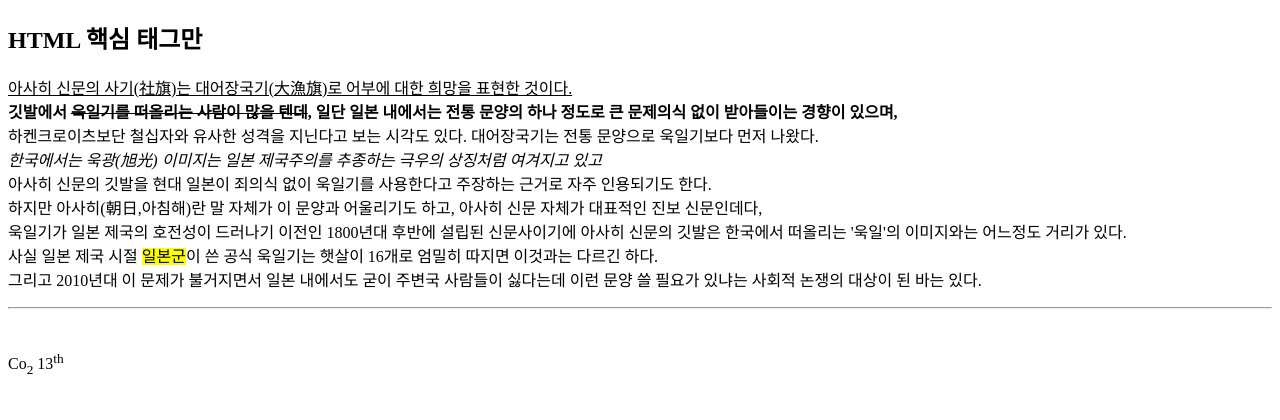
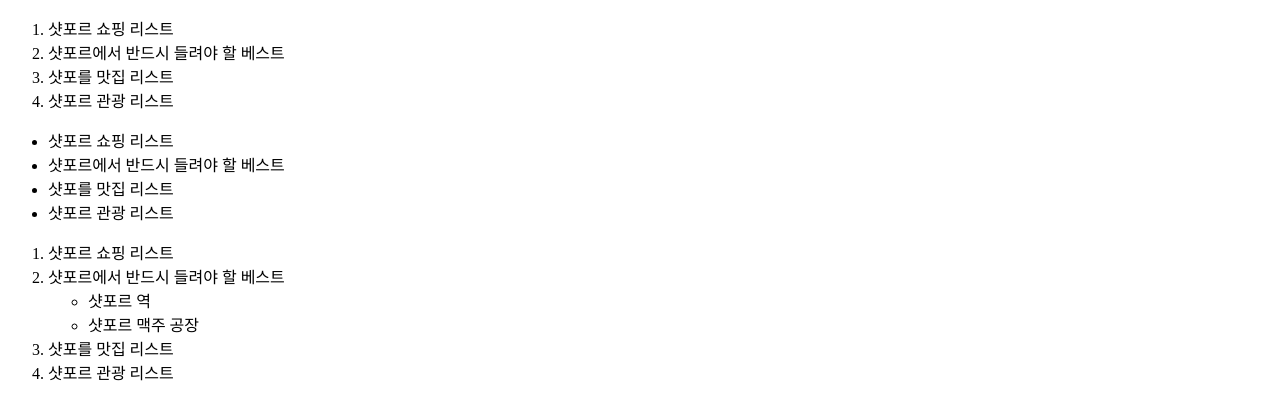
Before and after one commit to choiminjun94/TIL2023, a plain HTML site: page Publishing_Study/index.html in a window 1280 px wide. Drawn offline with Linux system fonts and the light colour scheme.

Commit message:
HTML 목록

```diff
--- a/Publishing_Study/index.html
+++ b/Publishing_Study/index.html
@@ -7,24 +7,32 @@
     <title>Document</title>
 </head>
 <body>
-    <h2>HTML 핵심 태그만</h2>
-    <p>
-        <u>아사히 신문의 사기(社旗)는 대어장국기(大漁旗)로 어부에 대한 희망을 표현한 것이다. </u><br>
-       <b>깃발에서 <s>욱일기를 떠올리는 사람이 많을 텐데</s>, 일단 일본 내에서는 전통 문양의 하나 정도로 큰 문제의식 없이 받아들이는 경향이 있으며,</b> <br>
-       하켄크로이츠보단 철십자와 유사한 성격을 지닌다고 보는 시각도 있다. 대어장국기는 전통 문양으로 욱일기보다 먼저 나왔다.<br>
-       <em>한국에서는 욱광(旭光) 이미지는 일본 제국주의를 추종하는 극우의 상징처럼 여겨지고 있고 </em><br/>
-       아사히 신문의 깃발을 현대 일본이 죄의식 없이 욱일기를 사용한다고 주장하는 근거로 자주 인용되기도 한다. <br>
-       하지만 아사히(朝日,아침해)란 말 자체가 이 문양과 어울리기도 하고, 아사히 신문 자체가 대표적인 진보 신문인데다, <br/>
-       욱일기가 일본 제국의 호전성이 드러나기 이전인 1800년대 후반에 설립된 신문사이기에 아사히 신문의 깃발은 한국에서 떠올리는 '욱일'의 이미지와는 어느정도 거리가 있다.<br>
-       사실 일본 제국 시절 <mark>일본군</mark>이 쓴 공식 욱일기는 햇살이 16개로 엄밀히 따지면 이것과는 다르긴 하다.<br/>
-       그리고 2010년대 이 문제가 불거지면서 일본 내에서도 굳이 주변국 사람들이 싫다는데 이런 문양 쓸 필요가 있냐는 사회적 논쟁의 대상이 된 바는 있다.
-    </p>
-    <hr>
-    <br>
-    <!-- sub, sup 사용하는 일 없음 -->
-    <p>
-        Co<sub>2</sub>
-        13<sup>th</sup>
-    </p>
+    <!-- 순서 있는것 -->
+    <ol>
+        <li>샷포르 쇼핑 리스트</li>
+        <li>샷포르에서 반드시 들려야 할 베스트</li>
+        <li>샷포를 맛집 리스트</li>
+        <li>샷포르 관광 리스트</li>
+    </ol>
+    <!-- 순서가 없는것 -->
+    <ul>
+        <li>샷포르 쇼핑 리스트</li>
+        <li>샷포르에서 반드시 들려야 할 베스트</li>
+        <li>샷포를 맛집 리스트</li>
+        <li>샷포르 관광 리스트</li>
+    </ul>
+
+    <ol>
+        <li>샷포르 쇼핑 리스트</li>
+        <li>샷포르에서 반드시 들려야 할 베스트
+            <ul>
+                <li>샷포르 역</li>
+                <li>샷포르 맥주 공장</li>
+            </ul>
+        </li>
+        <li>샷포를 맛집 리스트</li>
+        <li>샷포르 관광 리스트</li>
+    </ol>
+
 </body>
 </html>
```
Also changed, not shown: Publishing_Study/HTML_backUp/20221210.html (added, +30 -0 lines), Publishing_Study/README.md.
